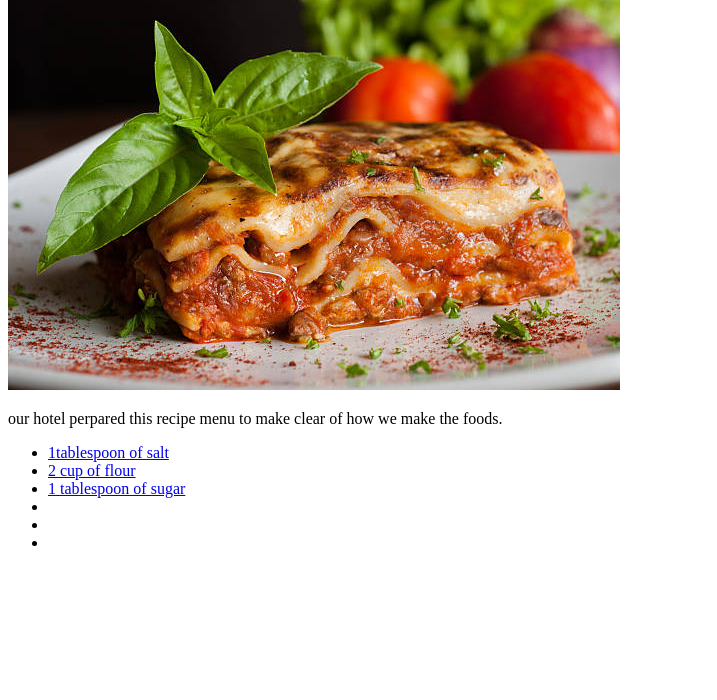
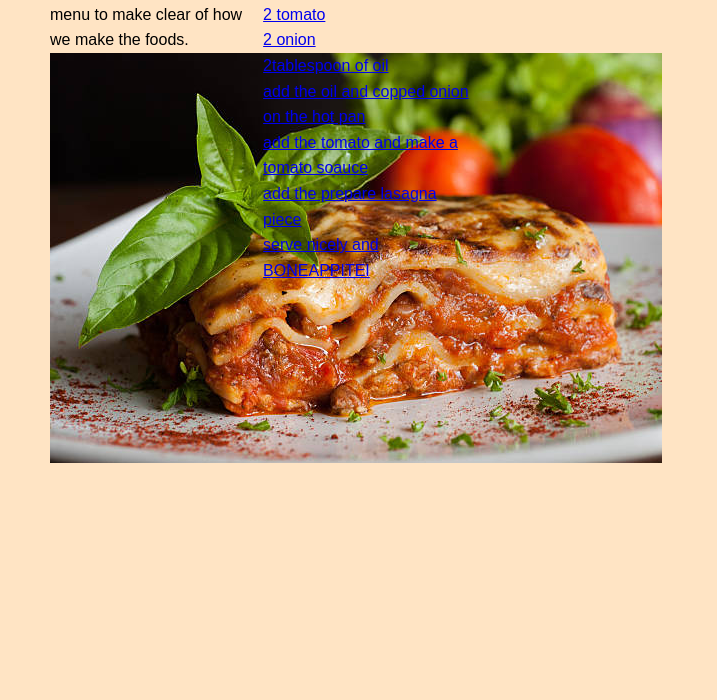
Before and after one commit to EtsegenetE/my-own, a plain HTML site: page lasagna.html in a window 1280 px wide. Shown: the part 100-800 px from the top of the page, without its empty margins (0-717 px from the left). Drawn offline with Linux system fonts and the light colour scheme.

Commit message:
modified lasagna-style.css , lasagna.html

```diff
--- a/lasagna-style.css
+++ b/lasagna-style.css
@@ -0,0 +1,42 @@
+*{
+    padding: 0;
+    margin: 0;
+}
+
+body{
+    background-color: bisque;
+    color: #000;
+    font-weight: normal;
+    line-height: 1.6em;
+    font-family: Arial, Helvetica, sans-serif;
+}
+
+.container{
+    width: 33.3%;
+    float: left;
+    margin-top: 25px;
+    margin-left: 50px;
+
+}
+
+.container .box-1{
+    float: left;
+    width: 50%;
+}
+
+.container .box-1 h1 {
+    text-align: center;
+}
+
+.container .box-2 ul {
+    list-style: none;
+
+}
+
+.container .box-2 ul li{
+    left: 50px;
+}
+
+.container .box-2 ol{
+    list-style: none;
+}
--- a/lasagna.html
+++ b/lasagna.html
@@ -4,26 +4,37 @@
     <meta charset="UTF-8" />
     <meta name="viewport" content="width=device-width, initial-scale=1.0" />
     <title>lasagna Recipe</title>
+    <link rel="stylesheet" href="lasagna-style.css" />
   </head>
   <body>
     <div class="container">
-      <div class="top">
+      <div class="box-1">
         <h1>Lasagna Recipe</h1>
-        <img src="images/lasa.jpg" alt="" />
         <p>
           our hotel perpared this recipe menu to make clear of how we make the
           foods.
         </p>
+        <img src="images/lasa.jpg" alt="" />
       </div>
+      <div class="box-2">
         <div class="recipes">
           <ul>
             <li><a href="#">1tablespoon of salt</a></li>
             <li><a href="#">2 cup of flour</a></li>
             <li><a href="#">1 tablespoon of sugar</a></li>
-          <li><a href="#"></a></li>
-          <li><a href="#"></a></li>
-          <li><a href="#"></a></li>
+            <li><a href="#">2 tomato </a></li>
+            <li><a href="#">2 onion</a></li>
+            <li><a href="#">2tablespoon of oil</a></li>
           </ul>
+        </div>
+        <div class="order">
+          <ol>
+            <li><a href="#">add the oil and copped onion on the hot pan</a></li>
+            <li><a href="#">add the tomato and make a tomato soauce</a></li>
+            <li><a href="#">add the prepare lasagna piece</a></li>
+            <li><a href="#">serve nicely and BONEAPPITEI</a></li>
+          </ol>
+        </div>
       </div>
     </div>
     <!-- end of container -->
```
Lines whose indentation alone changed are shown as unchanged.
